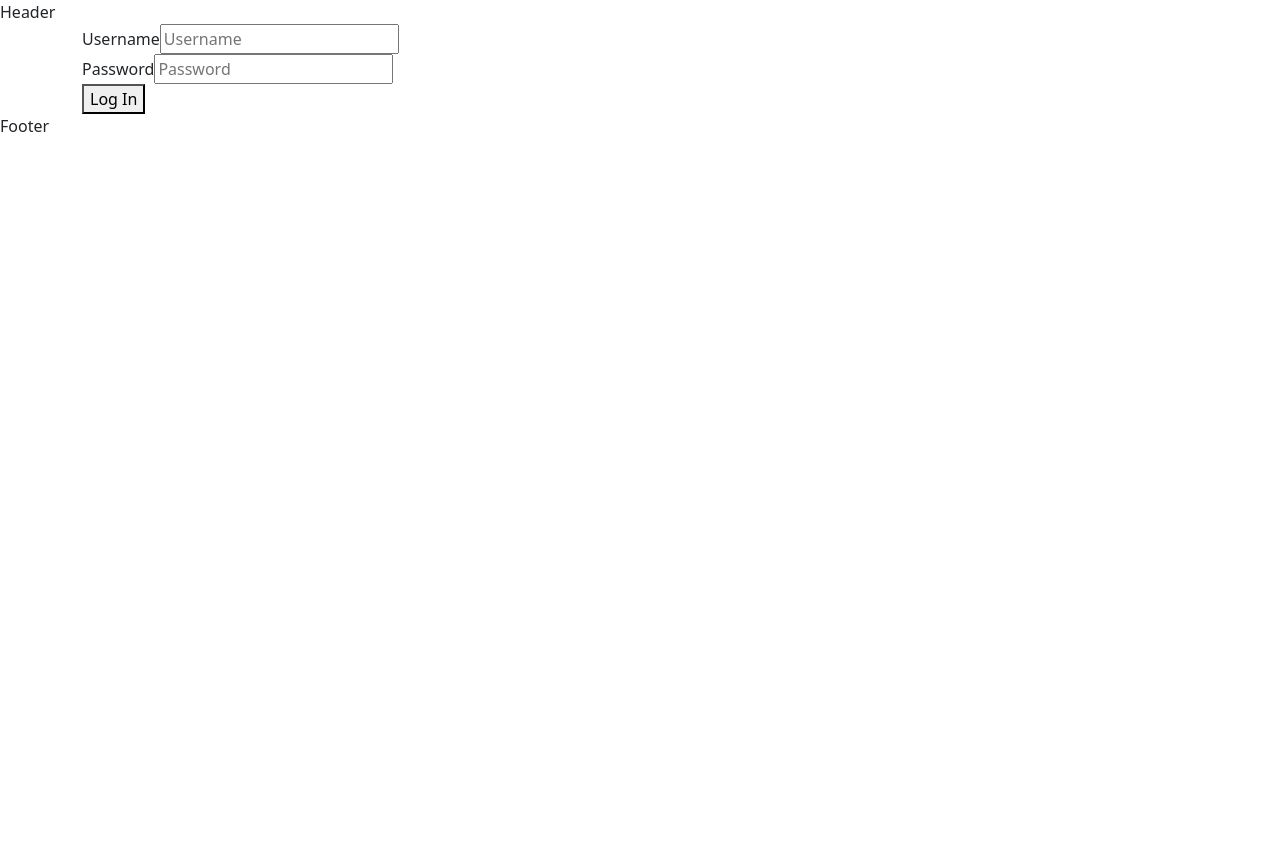
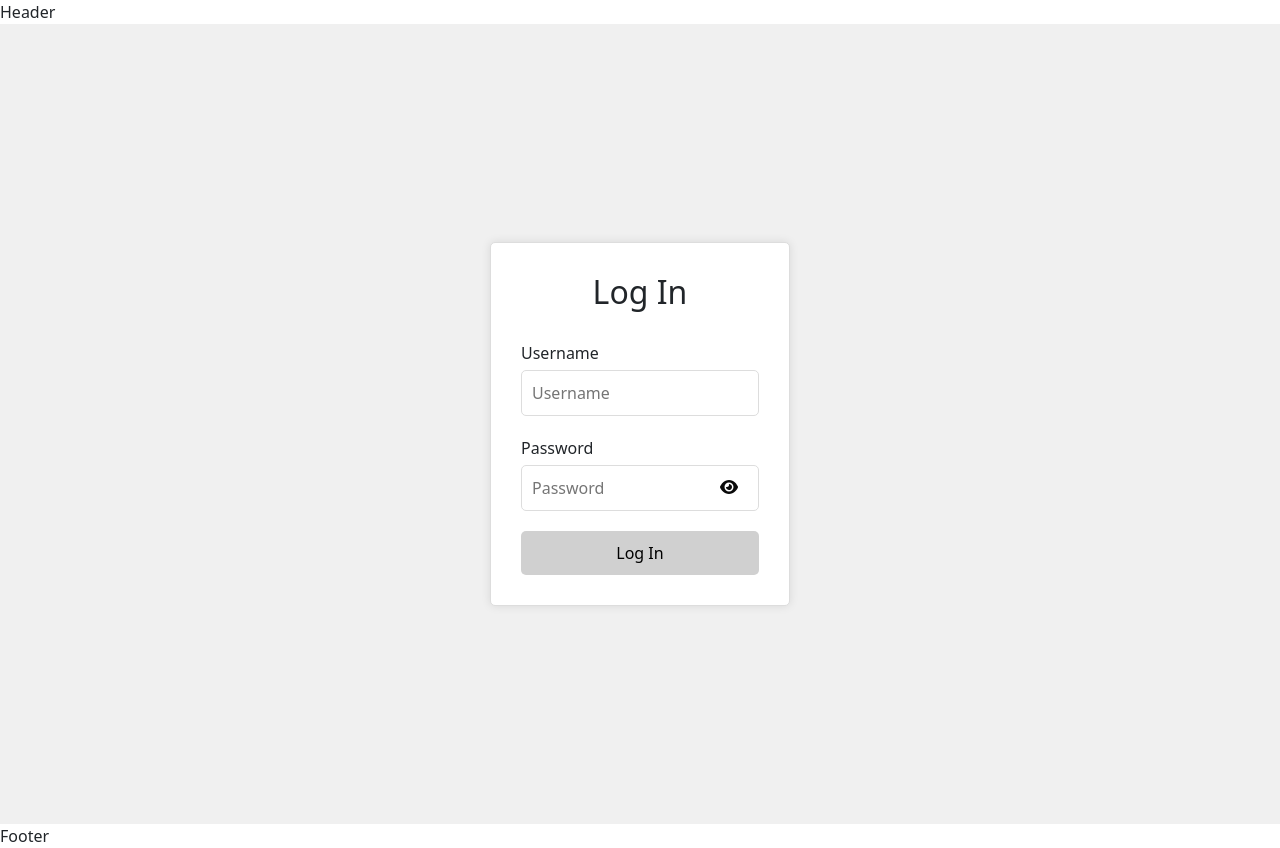
Before and after one commit to Ilhamfeysel/StilGalleriet, a React (Vite) app: page /login in a window 1280 px wide. Before the commit the page ends 800 px from the top, so only its background shows below. Built offline with nearby package versions, Linux system fonts and the light colour scheme.

Commit message:
design and show password function implemented.

```diff
--- a/package.json
+++ b/package.json
@@ -10,6 +10,8 @@
     "preview": "vite preview"
   },
   "dependencies": {
+    "@fortawesome/free-solid-svg-icons": "^6.5.2",
+    "@fortawesome/react-fontawesome": "^0.2.0",
     "axios": "^1.6.8",
     "bootstrap": "^5.3.3",
     "react": "^18.2.0",
--- a/src/components/Login.jsx
+++ b/src/components/Login.jsx
@@ -1,3 +1,6 @@
+import '/src/login.css';
+import { FontAwesomeIcon } from '@fortawesome/react-fontawesome';
+import { faEye, faEyeSlash } from '@fortawesome/free-solid-svg-icons';
 import { useState, useContext } from "react";
 import { useNavigate } from "react-router-dom";
 import { AuthContext } from "../context/Authcontext";
@@ -6,6 +9,7 @@ import axios from "axios";
 const Login = () => {
   const [username, setUsername] = useState("")
   const [password, setPassword] = useState("")
+  const [showPassword, setshowPassword] = useState(false) //Bestämmer om lösenordet ska visas eller inte.
 
   const navigate = useNavigate();
 
@@ -46,18 +50,22 @@ const Login = () => {
 
 
   return (
-    <div className="container">
-      <form onSubmit={handelSubmit}>
-        <div>
+    <div className="login-container">
+      <form onSubmit={handelSubmit} className="login-form">
+        <h2>Log In</h2>
+        <div className="input-field">
           <label>Username</label>
           <input type="text" placeholder="Username" value={username} onChange={(e) => setUsername(e.target.value)} />
         </div>
 
-        <div>
+        <div className="input-field">
           <label>Password</label>
-          <input type="password" placeholder="Password" value={password} onChange={(e) => setPassword(e.target.value)}  />
+          <input type={showPassword ? "text" : "password"} placeholder="Password" value={password} onChange={(e) => setPassword(e.target.value)}/>
+          <button type="button" onClick={() => setshowPassword(!showPassword)} className="show-password-button">
+          <FontAwesomeIcon icon={showPassword ? faEyeSlash : faEye} />
+          </button>
         </div>
-        <button type="submit">Log In</button>
+        <button type="submit" className="login-button">Log In</button>
 
 
 
--- /dev/null
+++ b/src/login.css
@@ -0,0 +1,63 @@
+.login-container {
+    display: flex;
+    justify-content: center;
+    align-items: center;
+    height: 100vh;
+    background-color: #f0f0f0;
+  }
+
+  .login-form {
+    width: 300px;
+    padding: 30px;
+    border: 1px solid #ddd;
+    border-radius: 5px;
+    background-color: #fff;
+    box-shadow: 0px 0px 10px 0px rgba(0,0,0,0.1);
+  }
+
+  .login-form h2 {
+    text-align: center;
+    margin-bottom: 30px;
+  }
+
+  .input-field {
+    margin-bottom: 20px;
+    position: relative;
+  }
+
+  .input-field label {
+    display: block;
+    margin-bottom: 5px;
+  }
+
+  .input-field input {
+    width: 100%;
+    padding: 10px;
+    border: 1px solid #ddd;
+    border-radius: 5px;
+  }
+
+
+  .show-password-button {
+    background: none;
+    border: none;
+    cursor: pointer;
+    color: #0a0a0a;
+    position: absolute;
+    right: 15px;
+    top: 50%;
+    transform: translateY(-50);
+  }
+
+
+
+
+  .login-button {
+    width: 100%;
+    padding: 10px;
+    border: none;
+    border-radius: 5px;
+    background-color: #D0D0D0;
+    color: #000000;
+    cursor: pointer;
+  }
```
Also changed, not shown: 1 other file (tests, documents, lock files or other folders).
